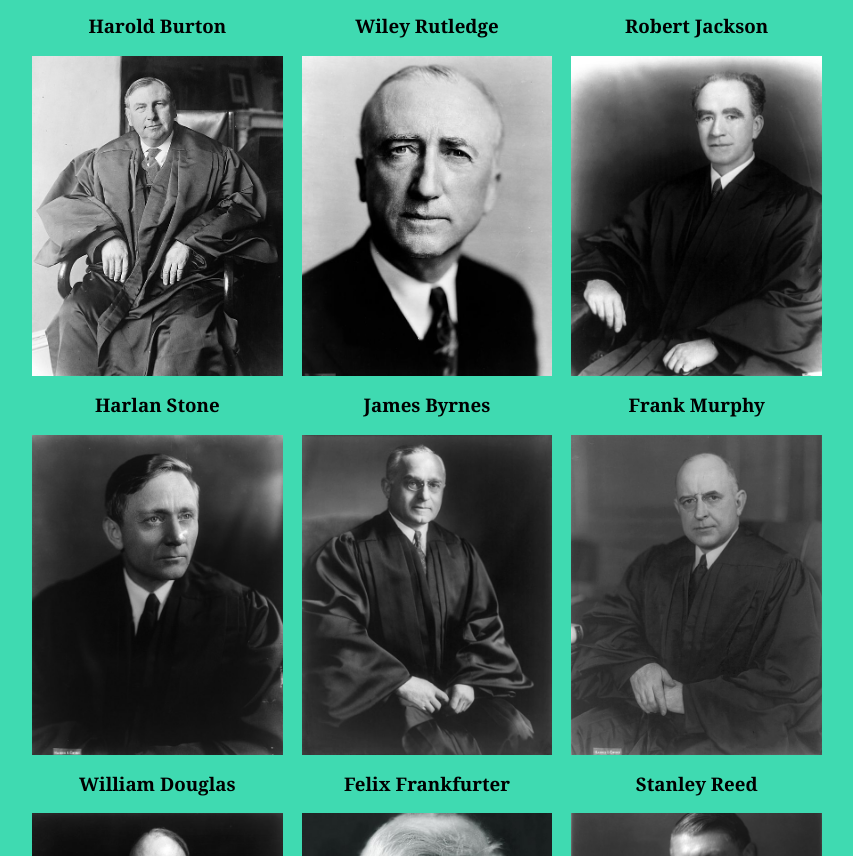
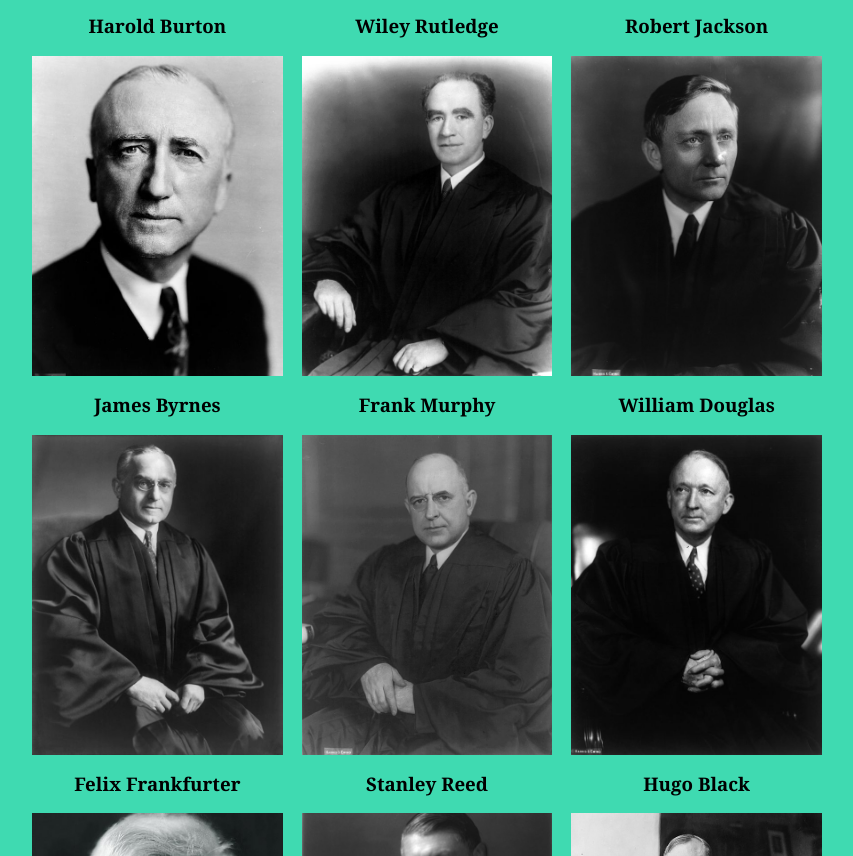
Before and after one commit to ariavelasquez/scotus-justices, a plain HTML site: page index.html in a window 1280 px wide. Shown: the part 4436-5292 px from the top of the page, without its empty margins (213-1066 px from the left). Drawn offline with nearby package versions, Linux system fonts and the light colour scheme.

Commit message:
remove duplicates

```diff
--- a/index.html
+++ b/index.html
@@ -319,11 +319,6 @@
             </div>
 
             <div class="item decade president home-state law-school active">
-                <img src="img/h-stone.jpg" />
-                <h3>Harlan Stone</h3>
-            </div>
-
-            <div class="item decade president home-state law-school active">
                 <img src="img/j-byrnes.jpg" />
                 <h3>James Byrnes</h3>
             </div>
```
